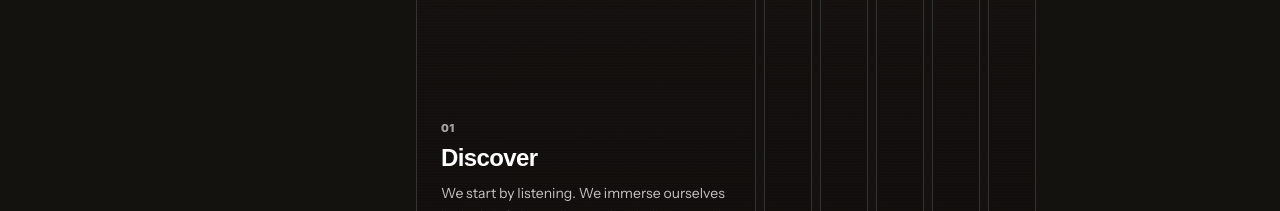
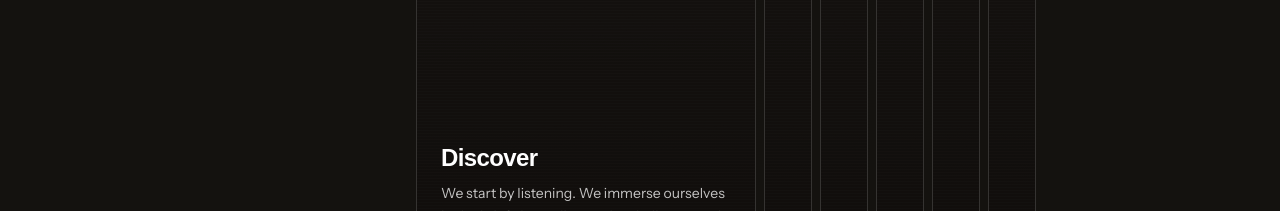
Before and after one commit to kensawawe/mediafoundrysl, a Next.js app: page / in a window 1280 px wide. Shown: the part 4000-4211 px from the top of the page. Built offline with nearby package versions, Linux system fonts and the light colour scheme; a web font is replaced by a local one.

Commit message:
Remove stage index numbers from Process accordion panels

```diff
--- a/components/home/Process.tsx
+++ b/components/home/Process.tsx
@@ -118,10 +118,7 @@ function ProcessAccordion({ processStages }: { processStages: typeof processStag
 
             {isActive ? (
               <div className="absolute inset-x-0 bottom-0 p-6">
-                <span className="font-mono text-[11px] uppercase tracking-[0.03em] text-paper/60">
-                  {stage.index}
-                </span>
-                <h3 className="mt-1 font-display text-2xl font-bold tracking-tight text-paper">
+                <h3 className="font-display text-2xl font-bold tracking-tight text-paper">
                   {stage.title}
                 </h3>
                 <p className="mt-2 max-w-xs font-body text-sm leading-relaxed text-paper/75">
```
